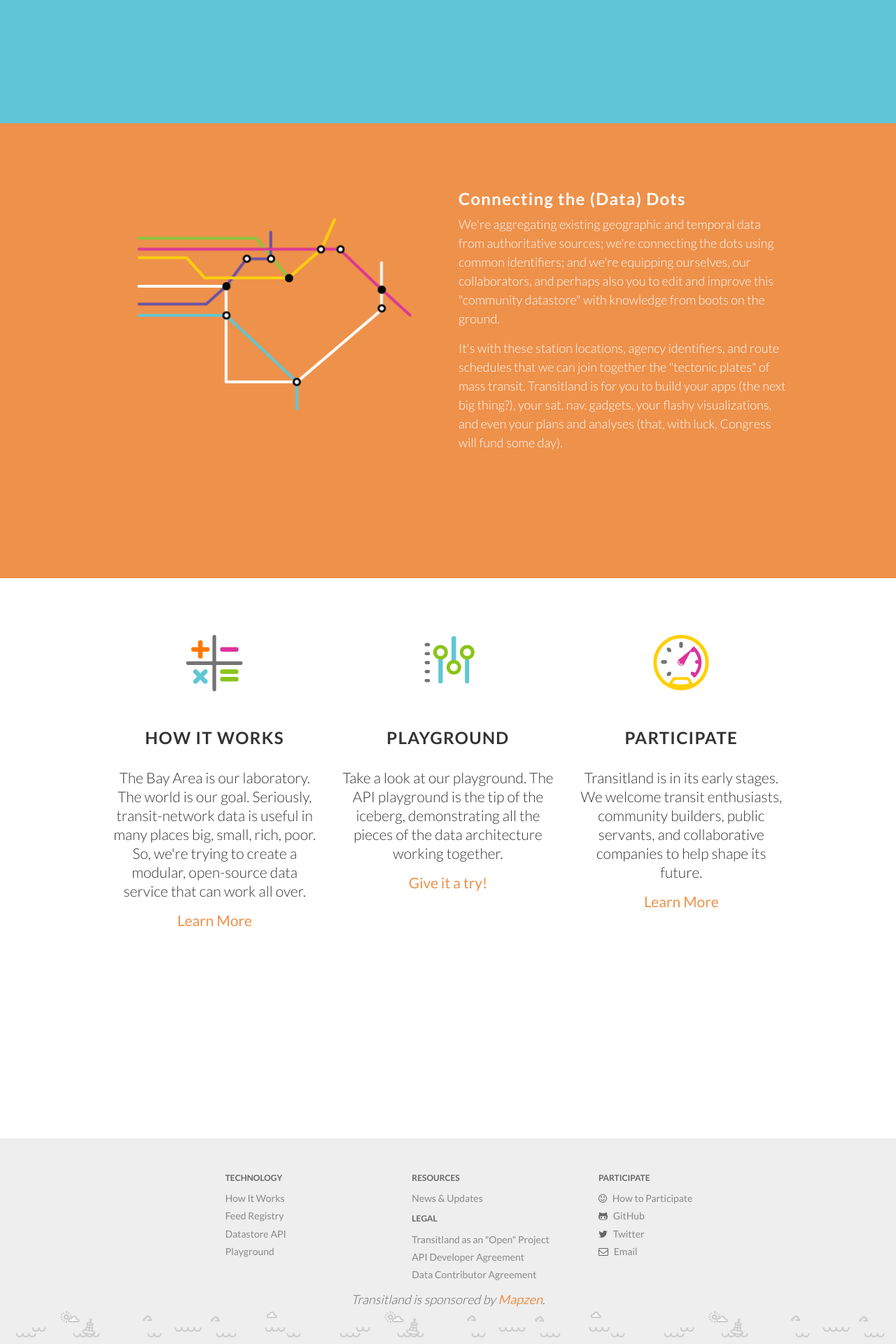
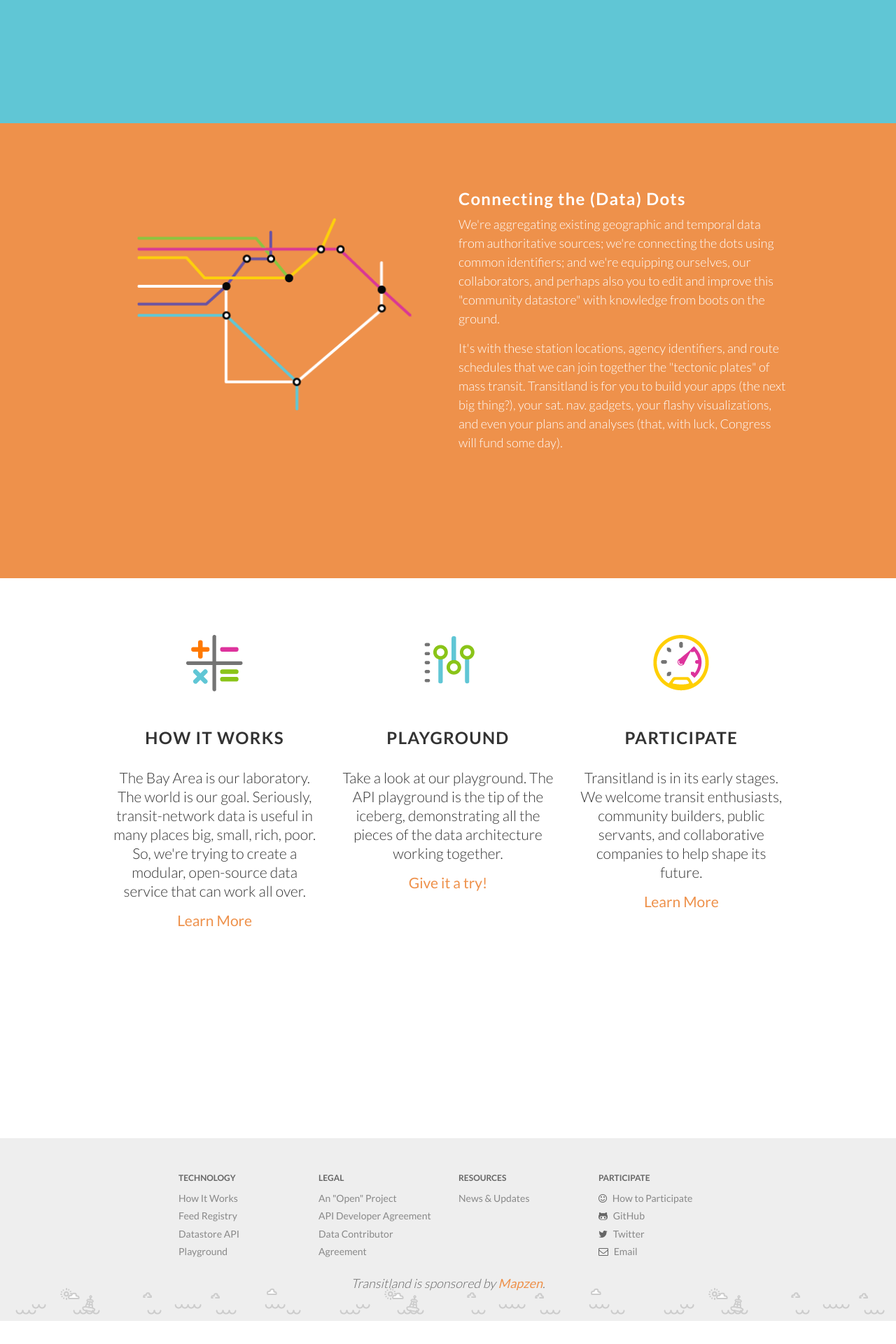
Before and after one commit to transitland/www-transit-land, a Jekyll site: the page built from index.html, in a window 1280 px wide. Shown: the part 1350-3270 px from the top of the page at 70% size. Built offline with Jekyll 4.4.1, drawn with Linux system fonts in a browser that asks for light colours; nearby versions of some CDN libraries; after the commit the page ends 3237 px from its top, so only the background shows below that.

Commit message:
footer style fix

```diff
--- a/_includes/footer.html
+++ b/_includes/footer.html
@@ -1,6 +1,6 @@
 <footer>
   <div class="container">
-    <div class="col-sm-4 col-sm-offset-1 col-xs-5 col-xs-offset-1">
+    <div class="col-sm-3 col-xs-6">
         <ul>
           <h6> technology </h6>
           <li><a href="/how-it-works">How It Works</a></li>
@@ -9,15 +9,20 @@
           <li><a href="/playground">Playground</a> </li>
         </ul>
       </div>
-      <div class="col-sm-4 col-xs-6">
+      <div class="col-sm-3 col-xs-6">
+        <ul>
+          <h6> legal </h6>
+          <li><a href="/an-open-project"> An "Open" Project</a></li>
+          <li><a href="/an-open-project/developer-agreement.html">API Developer Agreement</a></li>
+          <li><a href="/an-open-project/contributor-agreement.html">Data Contributor Agreement</a></li>
+        </ul>
+      </div>
+      <div class="col-sm-3 col-xs-6">
         <ul >
           <h6> resources </h6>
           <li><a href="/news">News & Updates </a></li>
-          <h6> legal </h6>
-          <li><a href="/an-open-project">Transitland as an "Open" Project</a></li>
-          <li><a href="/an-open-project/developer-agreement.html">API Developer Agreement</a></li>
-          <li><a href="/an-open-project/contributor-agreement.html">Data Contributor Agreement</a></li>
         </ul>
+
       </div>
       <div class="col-sm-3 col-xs-6">
         <ul>
@@ -28,6 +33,6 @@
           <li> <i class="fa fa-envelope-o"></i> <a href="mailto:transitland@mapzen.com">Email</a></li>
         </ul>
       </div>
-      <p class="center-text" style="clear:both;"><em>Transitland is sponsored by <a href="https://mapzen.com">Mapzen</a>.</em></p>
+      <p class="mapzen-text" style="padding-top:10px;margin-bottom:0; clear:both;"><em>Transitland is sponsored by <a href="https://mapzen.com">Mapzen</a>.</em></p>
     </div>
 </footer>
--- a/_sass/shared/_footer.scss
+++ b/_sass/shared/_footer.scss
@@ -31,6 +31,11 @@
     }
   }
   .fa { padding-right:5px; }
+  .mapzen-text {
+    text-align: center;
+    margin-bottom: 0;
+    padding-top: 20px;
+  }
 }
 
 @include media-query($on-ipad) {
```
